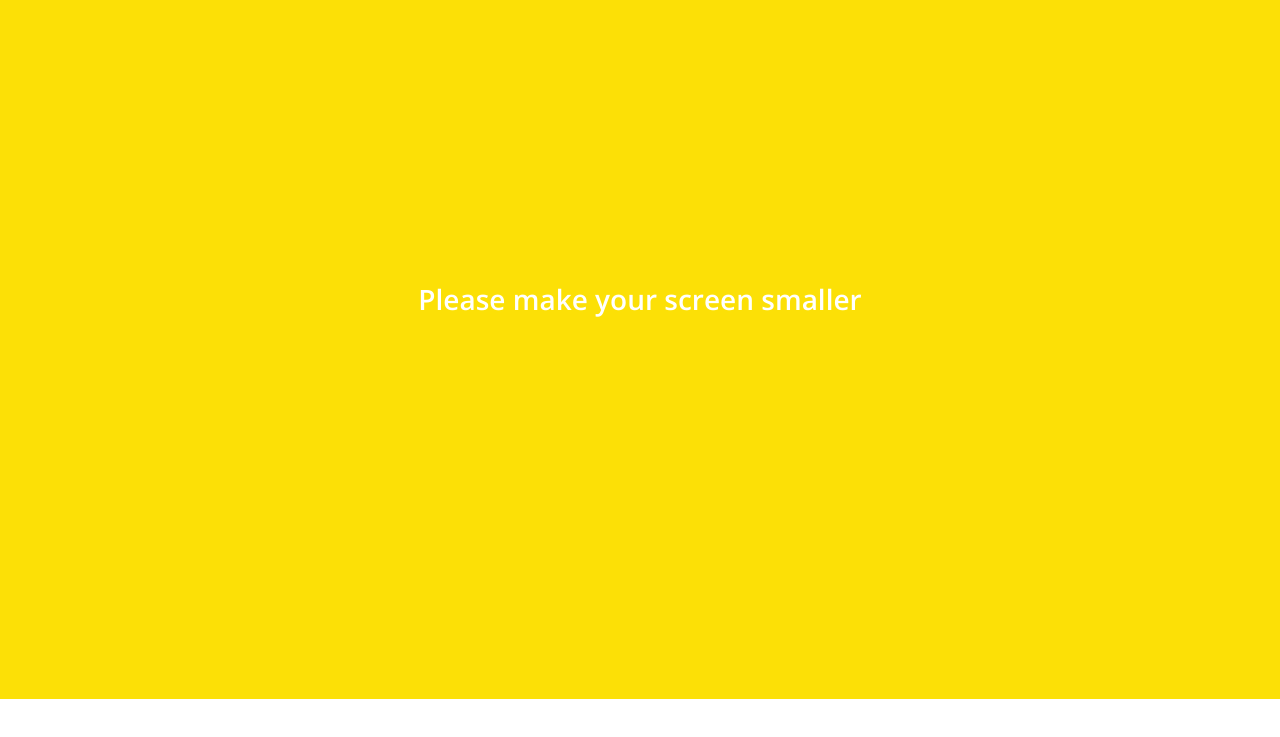
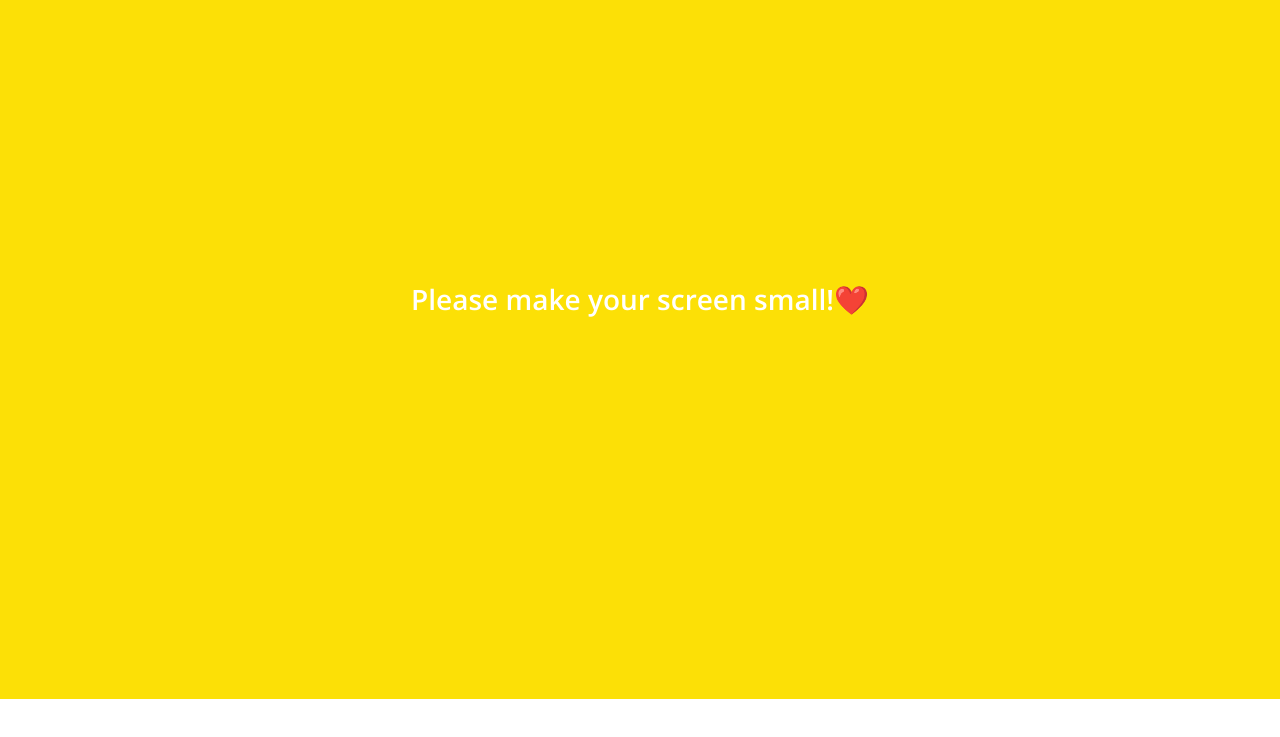
Before and after one commit to thiporia/kakao-clone-v2, a plain HTML site: page chat.html in a window 1280 px wide. Shown: the part 101-838 px from the top of the page. Drawn offline with nearby package versions, Linux system fonts and the light colour scheme.

Commit message:
1. master 브런치 업데이트

```diff
--- a/chat.html
+++ b/chat.html
@@ -105,7 +105,7 @@
       </div>
     </div>
     <div class="bigScreen">
-      <span class="bigScreen__text">Please make your screen smaller</span>
+      <span class="bigScreen__text">Please make your screen small!❤️</span>
     </div>
   </body>
 </html>
```
Also changed, not shown: find.html (+1 -1 lines), friends.html (+1 -1 lines), index.html (+1 -1 lines), more.html (+1 -1 lines).
